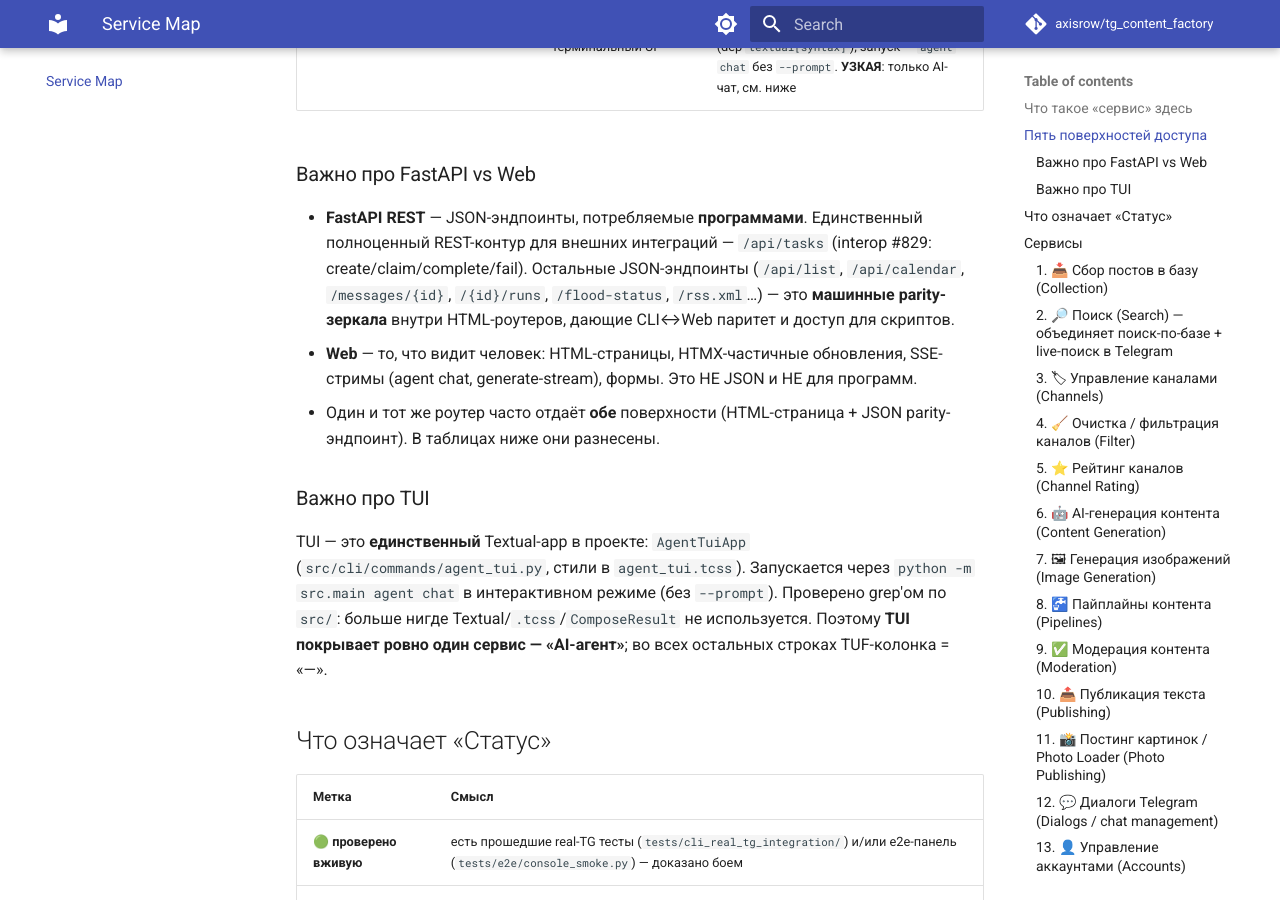
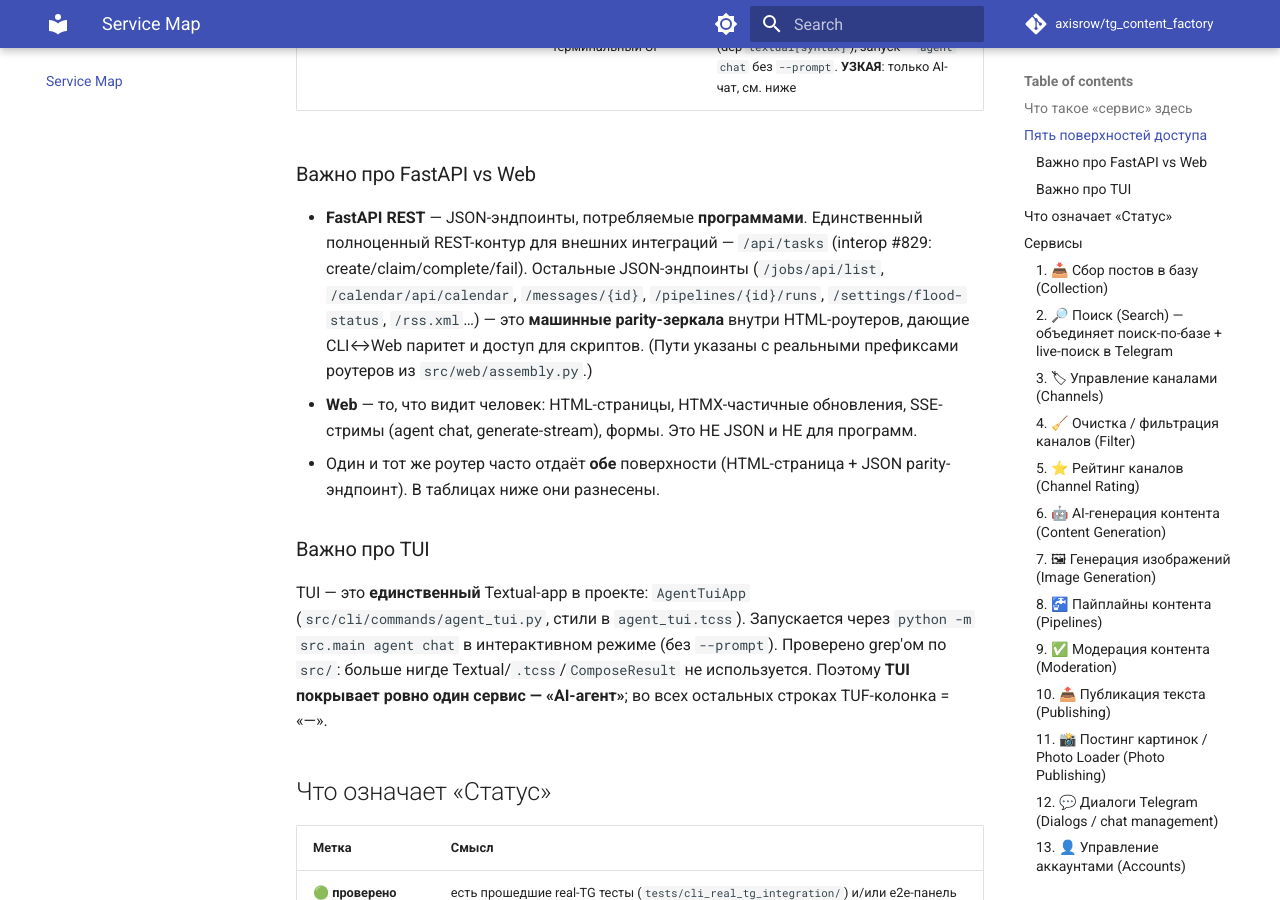
Before and after one commit to axisrow/tg_content_factory, an MkDocs documentation site: the page built from docs/feature-map.md, in a window 1280 px wide and 900 px high, scrolled down 1100 px. Built offline with MkDocs 1.6.1 and Material for MkDocs 9.7.7, drawn with Linux system fonts in a browser that asks for light colours; comment, search, counter and statistics services are not loaded; some of the changed text lies outside the part shown.

Commit message:
docs: fix REST paths + default port flagged in cycle 2 review (#1022)
Cycle-review раунд 2 (Codex + Claude subagent):

- FastAPI-обзор приводил примеры JSON-эндпоинтов без префиксов роутеров
  (`/api/list`, `/api/calendar`), хотя реальные пути — `/jobs/api/list`
  и `/calendar/api/calendar` (префиксы из src/web/assembly.py). Заменил
  на реальные пути, добавил оговорку про префиксы.
- index.md (Quick-start) указывал `localhost:8000`, но WebConfig.port по
  умолчанию 8080, и serve передаёт config.web.port в uvicorn напрямую →
  свежий пользователь попадал на неверный порт. Исправил на 8080.
- Аналитика (#16) в таблице поверхностей: «15 read-tools» off-by-one —
  по MODULE_GROUPS это 15 tools (14 read + rate_channel write). Уточнил.

mkdocs build --strict — зелёный.

Refs #1022

Co-Authored-By: Claude Opus 4.8 <noreply@anthropic.com>
Claude-Session: https://claude.ai/code/session_015zdavWQdCgt2VhJhRxqDV9

```diff
--- a/docs/feature-map.md
+++ b/docs/feature-map.md
@@ -22,7 +22,7 @@
 
 ### Важно про FastAPI vs Web
 
-- **FastAPI REST** — JSON-эндпоинты, потребляемые **программами**. Единственный полноценный REST-контур для внешних интеграций — `/api/tasks` (interop #829: create/claim/complete/fail). Остальные JSON-эндпоинты (`/api/list`, `/api/calendar`, `/messages/{id}`, `/{id}/runs`, `/flood-status`, `/rss.xml`…) — это **машинные parity-зеркала** внутри HTML-роутеров, дающие CLI↔Web паритет и доступ для скриптов.
+- **FastAPI REST** — JSON-эндпоинты, потребляемые **программами**. Единственный полноценный REST-контур для внешних интеграций — `/api/tasks` (interop #829: create/claim/complete/fail). Остальные JSON-эндпоинты (`/jobs/api/list`, `/calendar/api/calendar`, `/messages/{id}`, `/pipelines/{id}/runs`, `/settings/flood-status`, `/rss.xml`…) — это **машинные parity-зеркала** внутри HTML-роутеров, дающие CLI↔Web паритет и доступ для скриптов. (Пути указаны с реальными префиксами роутеров из `src/web/assembly.py`.)
 - **Web** — то, что видит человек: HTML-страницы, HTMX-частичные обновления, SSE-стримы (agent chat, generate-stream), формы. Это НЕ JSON и НЕ для программ.
 - Один и тот же роутер часто отдаёт **обе** поверхности (HTML-страница + JSON parity-эндпоинт). В таблицах ниже они разнесены.
 
```
Also changed, not shown: other parts of docs/feature-map.md (+1 -1 lines), docs/index.md (+1 -1 lines).
